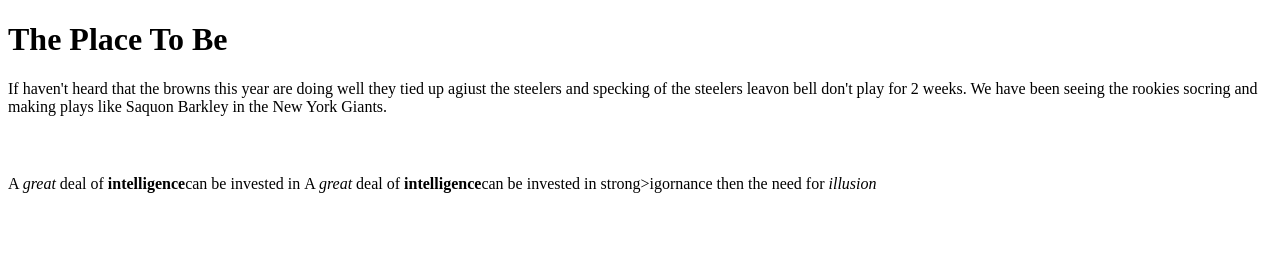
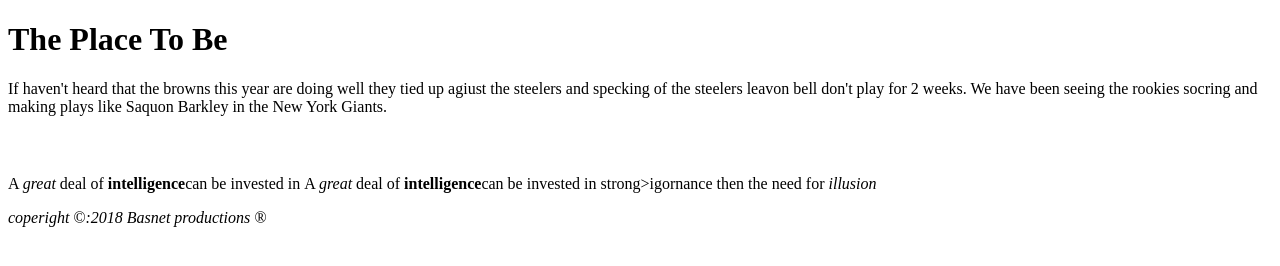
Before and after one commit to nayr123/HTMLtextstructure, a plain HTML site: page index.html in a window 1280 px wide. Drawn offline with Linux system fonts and the light colour scheme.

Commit message:
commit changes

```diff
--- a/index.html
+++ b/index.html
@@ -18,8 +18,6 @@
     and specking of the steelers leavon bell don't play for 2 weeks.
     We have been seeing the rookies socring
     and making plays like Saquon Barkley in the New York Giants.
-
-
 
     </article>
    </section>
@@ -50,6 +48,9 @@
 
 
 
-       <footer></footer>
+       <footer>
+       coperight &copy:2018
+       Basnet productions &reg
+      </footer>
     <Body>
      </html>
```
